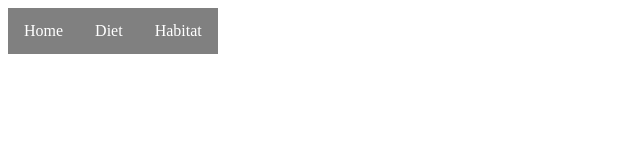
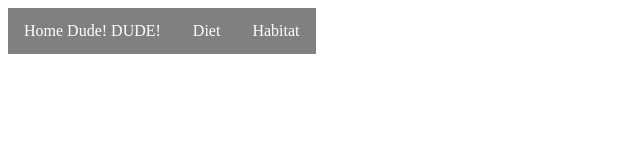
Before and after one commit to BrianSkaj/Activity-17.4, a plain HTML site: page index.html in a window 1280 px wide. Shown: the whole page, without its empty margins (0-640 px from the left). Drawn offline with Linux system fonts and the light colour scheme.

Commit message:
Update index.html

```diff
--- a/index.html
+++ b/index.html
@@ -8,7 +8,7 @@
 <header>
     <nav>
         <ul>
-           <li><a href="#">Home</a></li>
+           <li><a href="#">Home Dude! DUDE!</a></li>
            <li><a href="#">Diet</a></li>
            <li><a href="#">Habitat</a></li>
         </ul>
```
